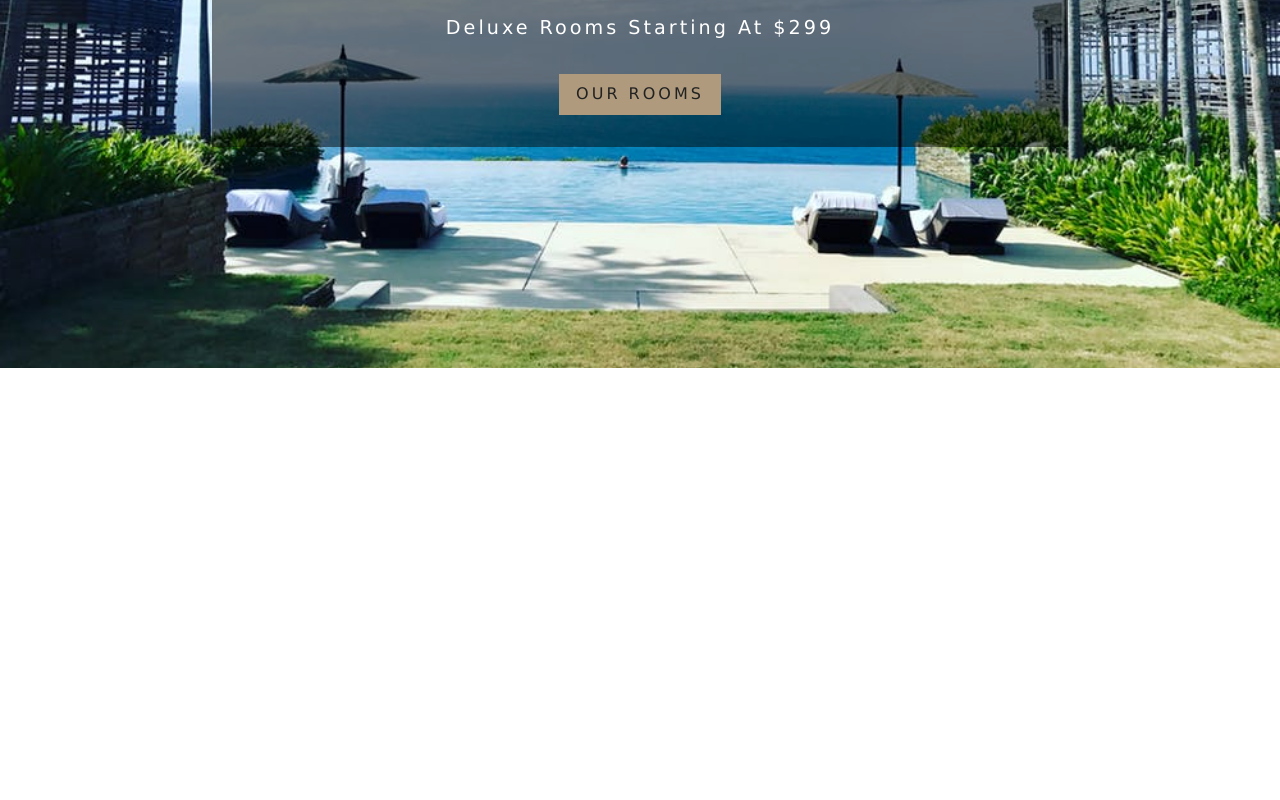
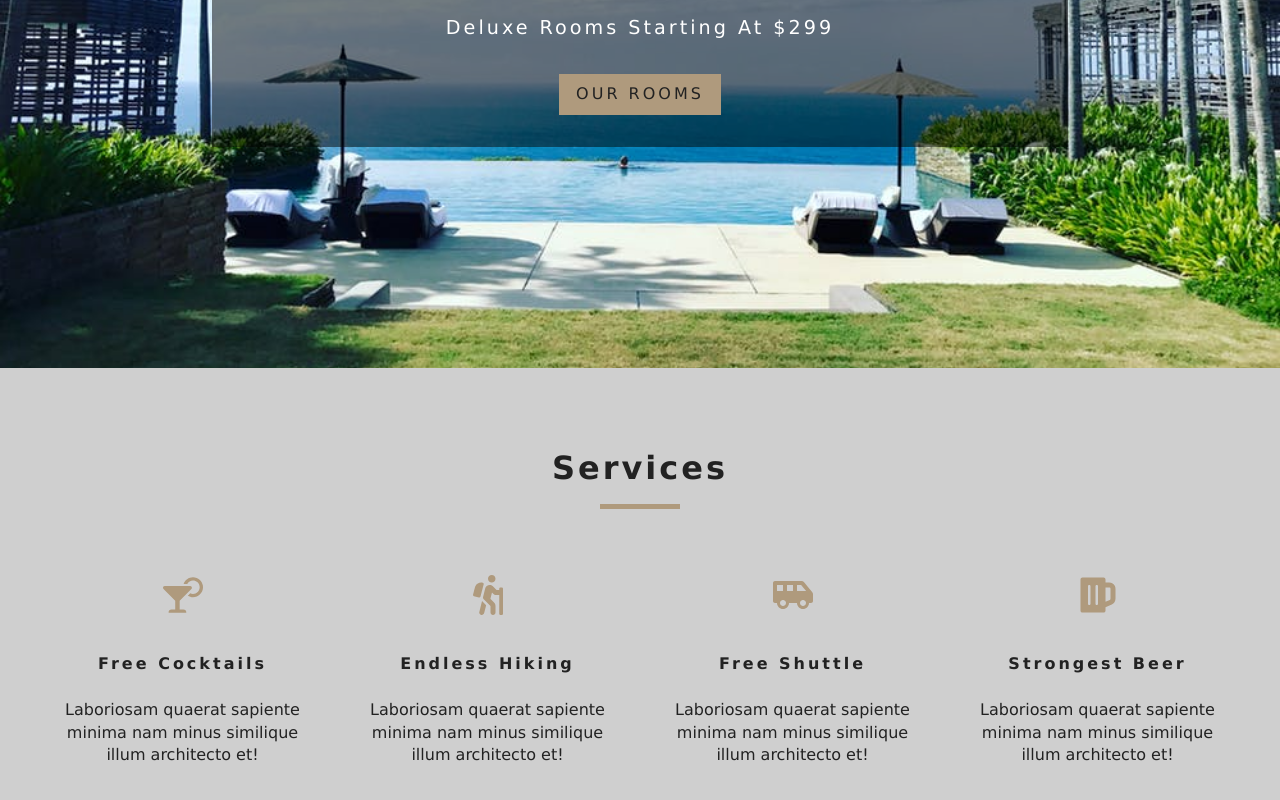
Before and after one commit to kanjamad/React-resort-websit, a React (Create React App) app: page / in a window 1280 px wide. Shown: the part 432-1232 px from the top of the page. Before the commit the page ends 800 px from the top, so only its background shows below. Built offline with nearby package versions, Linux system fonts and the light colour scheme.

Commit message:
working on service component

```diff
--- a/src/App.css
+++ b/src/App.css
@@ -254,6 +254,7 @@
 }
 .services h6 {
   letter-spacing: var(--mainSpacing);
+  text-transform: capitalize;
 }
 .services p {
   width: 80%;
--- a/src/components/Banner.js
+++ b/src/components/Banner.js
@@ -12,4 +12,4 @@
     )
 }
 
-export default Banner
+export default Banner;
--- /dev/null
+++ b/src/components/Services.js
@@ -0,0 +1,49 @@
+import React, { Component } from 'react';
+import {FaCocktail, FaHiking, FaShuttleVan, FaBeer} from "react-icons/fa";
+import Title from './Title';
+
+class Services extends Component {
+    state={
+        services:[
+            {
+                icon: <FaCocktail />,
+                title: "Free cocktails",
+                info: "Laboriosam quaerat sapiente minima nam minus similique illum architecto et!",
+            },
+            {
+                icon: <FaHiking />,
+                title: "Endless Hiking",
+                info: "Laboriosam quaerat sapiente minima nam minus similique illum architecto et!",
+            },
+            {
+                icon: <FaShuttleVan />,
+                title: "Free shuttle",
+                info: "Laboriosam quaerat sapiente minima nam minus similique illum architecto et!",
+            },
+            {
+                icon: <FaBeer />,
+                title: "Strongest Beer",
+                info: "Laboriosam quaerat sapiente minima nam minus similique illum architecto et!",
+            },
+        ]
+    };
+
+    render() {
+        return (
+            <section className="services">
+                <Title title="services"/>
+                <div className="services-center">
+                    {this.state.services.map((item,index) => {
+                        return <article key={index} className="service">
+                            <span>{item.icon}</span>
+                            <h6>{item.title}</h6>
+                            <p>{item.info}</p>
+                        </article>
+                    })}
+                </div>
+            </section>
+        );
+    }
+}
+
+export default  Services;
--- /dev/null
+++ b/src/components/Title.js
@@ -0,0 +1,12 @@
+import React from 'react'
+
+const Title = ({title}) => {
+    return (
+        <div className="section-title">
+            <h4>{title}</h4>
+            <div />
+        </div>
+    )
+}
+
+export default Title;
--- a/src/pages/Home.js
+++ b/src/pages/Home.js
@@ -2,15 +2,19 @@
 import Hero from '../components/Hero';
 import Banner from '../components/Banner';
 import { Link } from 'react-router-dom';
+import Services from '../components/Services';
 
 
 const Home = () => {
     return (
+        <>
         <Hero>
         <Banner title="luxurious rooms" subtitle="deluxe rooms starting at $299">
             <Link to="/rooms" className="btn-primary">our rooms</Link>
         </Banner>
         </Hero>
+        <Services />
+        </>
     )
 }
 
```
Also changed, not shown: 1 other file (tests, documents, lock files or other folders).
